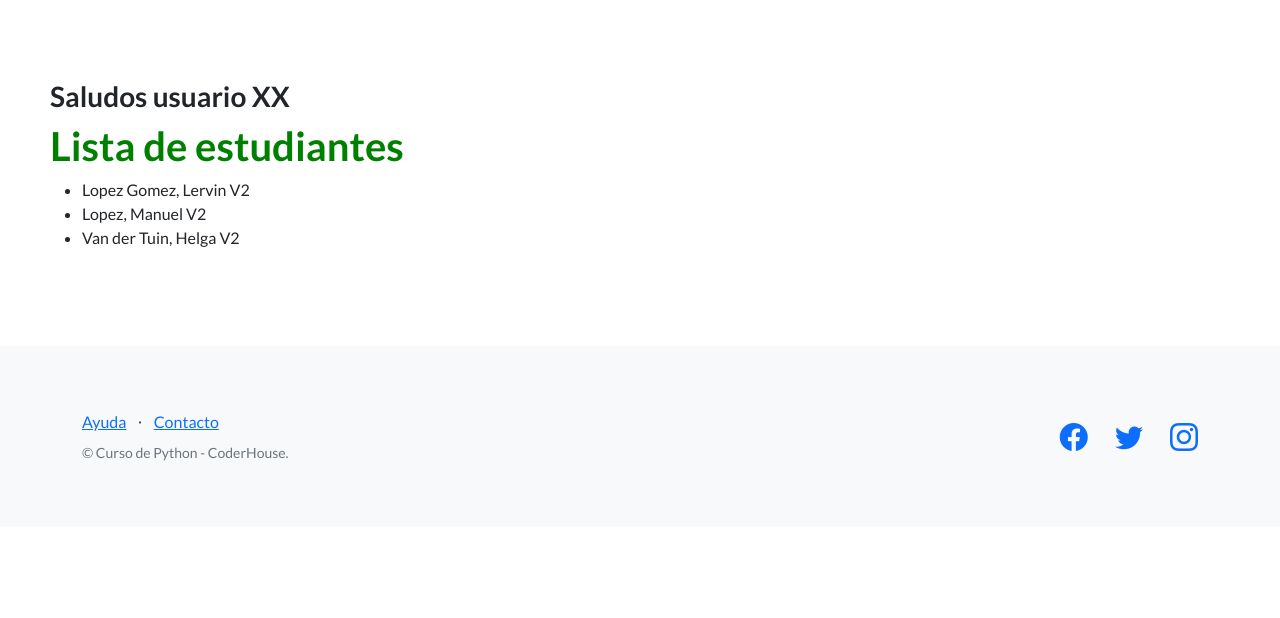
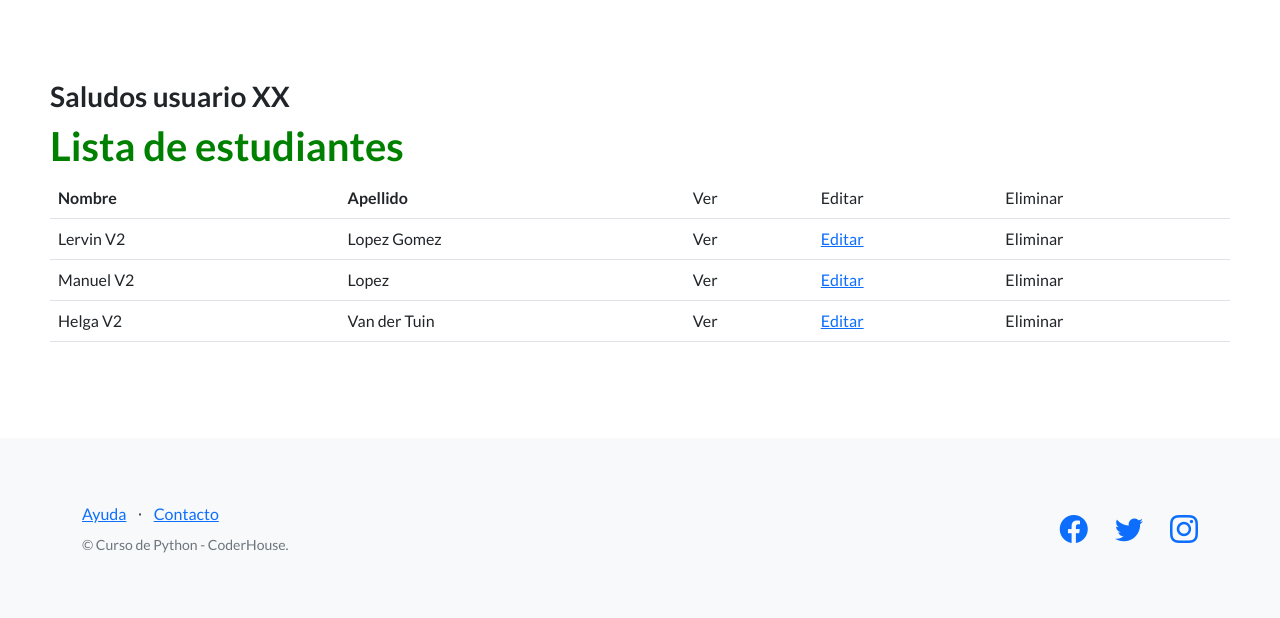
Before and after one commit to pedrorojasg/47635_django, a Django app: page /plataforma/alumnos/ in a window 1280 px wide. Shown: the part 66-684 px from the top of the page. Run offline with Django 4.2, Linux system fonts and the light colour scheme; data comes from the database, SQL or seed files in the repository; both versions use the stored data as it was after the commit; some libraries are stand-ins or nearby versions.

Commit message:
Vistas basadas en clases

```diff
--- a/estudiantes/templates/estudiantes/lista_estudiantes.html
+++ b/estudiantes/templates/estudiantes/lista_estudiantes.html
@@ -11,9 +11,31 @@ h1.titulos-coder {
 {% block contenido %}
 {% include "estudiantes/barra_saludo.html" %}
 <h1 class="titulos-coder">Lista de estudiantes</h1>
-<ul>
-{% for student in object_list %}
-  <li>{{ student.apellido }}, {{ student.nombre }}</li>
-{% endfor %}
-</ul>
+
+<table class="table">
+  <tbody>
+    <tr>
+      <th>Nombre</th>
+      <th>Apellido</th>
+      <td>Ver</td>
+      <td>Editar</td>
+      <td>Eliminar</td>
+    </tr>
+    {% for alumno in object_list %}
+    <tr>
+      <td>{{ alumno.nombre }}</td>
+      <td>{{ alumno.apellido }}</td>
+      <td>
+        Ver
+      </td>
+      <td>
+        <a href="{% url 'editar_alumno' alumno.id %}">Editar</a>
+      </td>
+      <td>Eliminar</td>
+    </tr>
+    {% endfor %}
+  </tbody>
+</table>
+
+
 {% endblock contenido %}
--- a/estudiantes/urls.py
+++ b/estudiantes/urls.py
@@ -3,7 +3,8 @@ from django.urls import path
 from estudiantes.views import (
     listar_profesores, listar_cursos,
     crear_curso, buscar_cursos, ver_curso, editar_curso, eliminar_curso,
-    EstudianteListView
+    EstudianteListView, EstudianteCreateView, EstudianteUpdateView,
+    EstudianteDeleteView, EstudianteDetailView
 )
 
 
@@ -18,4 +19,8 @@ urlpatterns = [
     path('eliminar-curso/<int:id>/', eliminar_curso, name="eliminar_curso"),
     # URLS de alumnos (basadas den Class Based Views, vistas basadas en clases)
     path('alumnos/', EstudianteListView.as_view(), name="listar_alumnos"),
+    path('alumnos/<int:pk>/', EstudianteDetailView.as_view(), name="ver_alumno"),
+    path('crear-alumno/', EstudianteCreateView.as_view(), name="crear_alumno"),
+    path('editar-alumno/<int:pk>/', EstudianteUpdateView.as_view(), name="editar_alumno"),
+    path('eliminar-alumno/<int:pk>/', EstudianteDeleteView.as_view(), name="eliminar_alumno"),
 ]
--- a/estudiantes/views.py
+++ b/estudiantes/views.py
@@ -2,7 +2,7 @@ from datetime import datetime
 
 from django.db.models import Q
 from django.shortcuts import render, redirect
-from django.urls import reverse
+from django.urls import reverse, reverse_lazy
 from django.http import HttpResponse
 from django.views.generic import ListView, CreateView, DetailView, UpdateView, DeleteView
 
@@ -151,3 +151,25 @@ def buscar_cursos(request):
 class EstudianteListView(ListView):
     model = Estudiante
     template_name = 'estudiantes/lista_estudiantes.html'
+
+
+class EstudianteCreateView(CreateView):
+    model = Estudiante
+    fields = ['nombre', 'apellido', 'dni', 'email']
+    success_url = reverse_lazy('listar_alumnos')
+
+
+class EstudianteDetailView(DetailView):
+    model = Estudiante
+    success_url = reverse_lazy('listar_alumnos')
+
+
+class EstudianteUpdateView(UpdateView):
+    model = Estudiante
+    fields = ['nombre', 'apellido', 'dni', 'email']
+    success_url = reverse_lazy('listar_alumnos')
+
+
+class EstudianteDeleteView(DeleteView):
+    model = Estudiante
+    success_url = reverse_lazy('listar_alumnos')
```
Also changed, not shown: estudiantes/templates/estudiantes/estudiante_form.html (added, +12 -0 lines), db.sqlite3.
